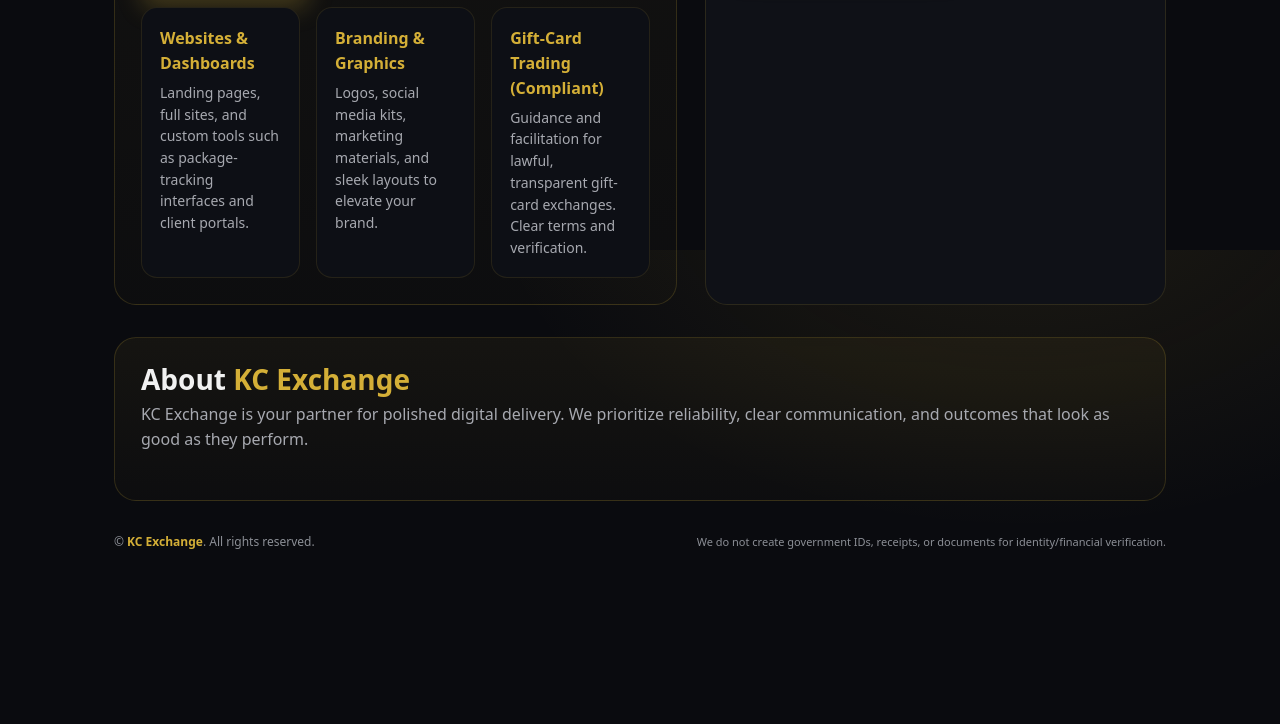
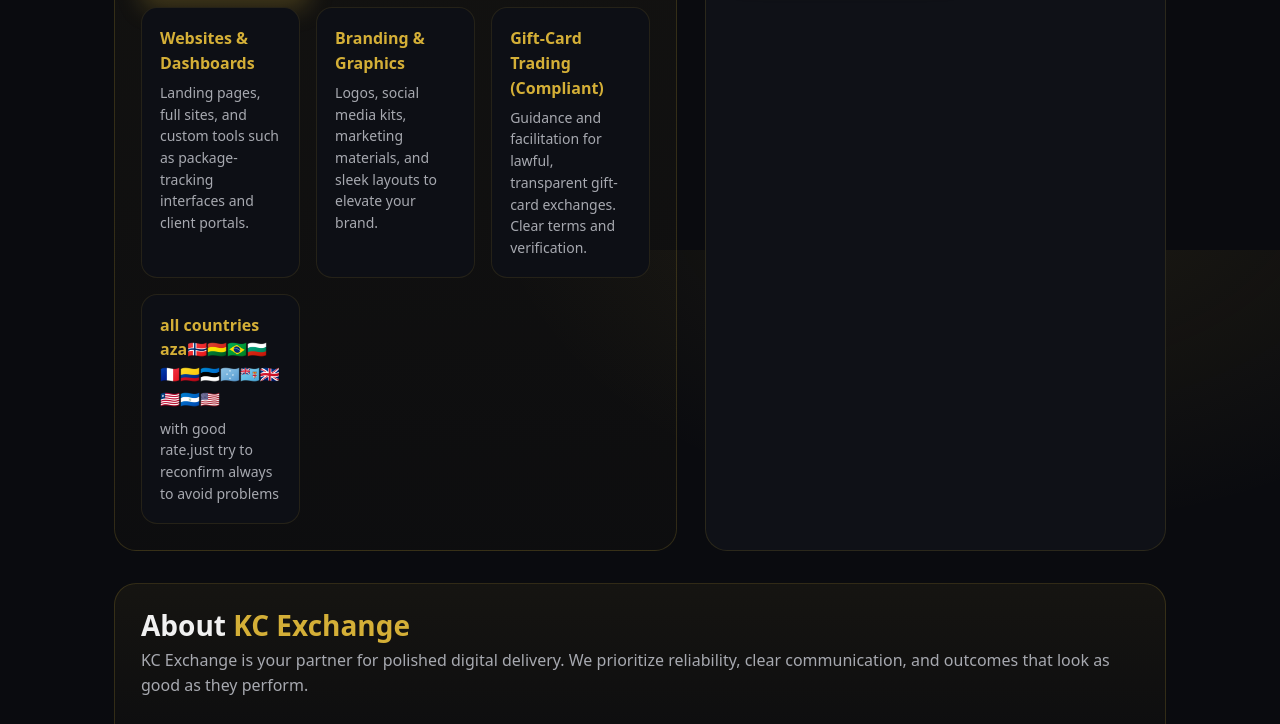
Before and after one commit to kabul957/KC-EXCHANGE-, a plain HTML site: page index.html in a window 1280 px wide. Shown: the part 550-1274 px from the top of the page. Before the commit the page ends 1138 px from the top, so only its background shows below. Drawn offline with Linux system fonts and the light colour scheme.

Commit message:
Update index.html

```diff
--- a/index.html
+++ b/index.html
@@ -138,7 +138,11 @@
             <h3>Gift-Card Trading (Compliant)</h3>
             <p>Guidance and facilitation for lawful, transparent gift-card exchanges. Clear terms and verification.</p>
           </div>
+        <div class="feature">
+          <h3> all countries aza🇧🇻🇧🇴🇧🇷🇧🇬🇨🇵🇨🇴🇪🇪🇫🇲🇫🇯🇬🇧🇱🇷🇳🇮🇺🇸</h3>
+          <p>with good rate.just try to reconfirm always to avoid problems </p>
         </div>
+      </div>
       </section>
 
       <aside class="aside">
```
